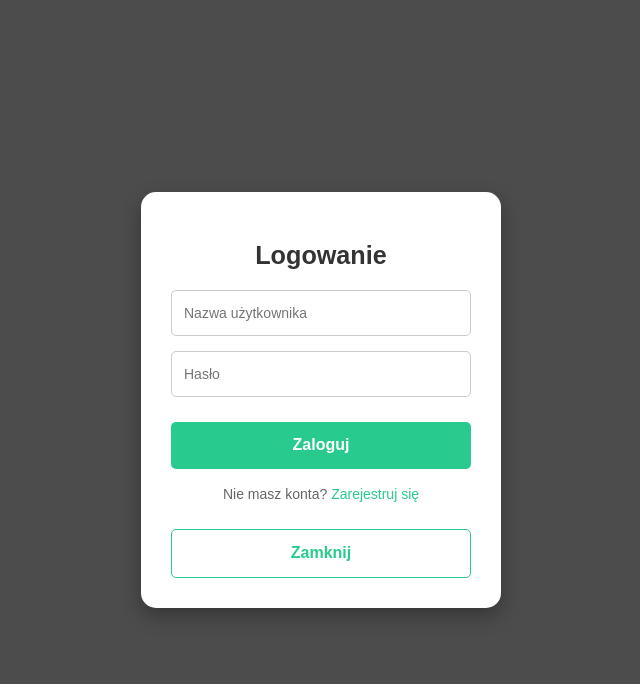
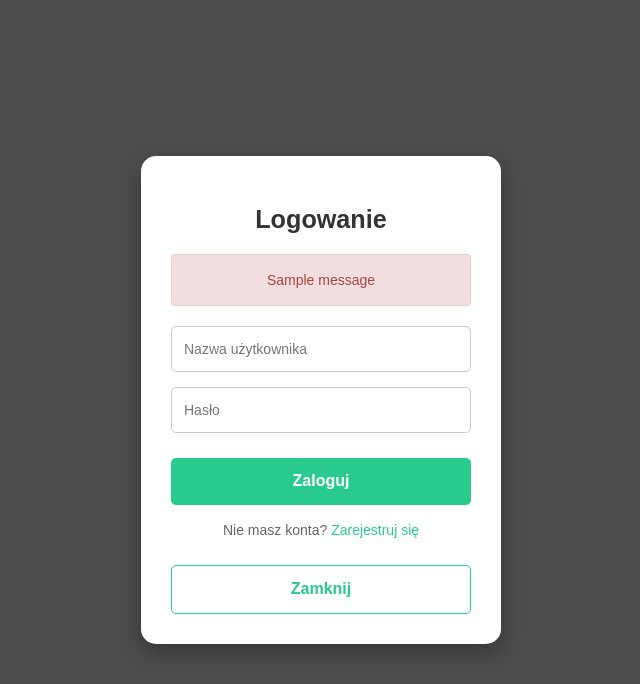
Before and after one commit to Beboksy/django-car-rental, a Django app: page /login/ in a window 1280 px wide. Shown: the top 684 px of the page, without its empty margins (319-959 px from the left). Run offline with Django 5.2, Linux system fonts and the light colour scheme; one stand-in notice (Sample message) is shown; some libraries are stand-ins or nearby versions.

Commit message:
Dodanie error message dla loginu i zmina hasla dla admina

```diff
--- a/templates/login.html
+++ b/templates/login.html
@@ -105,6 +105,15 @@
 <body>
     <div class="login-box">
         <h3>Logowanie</h3>
+
+        {% if messages %}
+            <div class="alert alert-danger">
+                {% for message in messages %}
+                    {{ message }}
+                {% endfor %}
+            </div>
+        {% endif %}
+
         <form method="POST">
             {% csrf_token %}
             <input type="text" name="username" placeholder="Nazwa użytkownika" required>
--- a/wypozyczalnia_samochodow_2/views.py
+++ b/wypozyczalnia_samochodow_2/views.py
@@ -285,8 +285,12 @@ def login_view(request):
             user = form.get_user()
             login(request, user)
             return redirect('index')  # Przekierowanie po zalogowaniu
+        else:
+            messages.error(request, "Błędna nazwa użytkownika lub hasło")  # Komunikat o błędzie
+
     else:
         form = AuthenticationForm()
+
     return render(request, 'login.html', {'form': form})
 
 def register_view(request):
```
Also changed, not shown: db.sqlite3.
